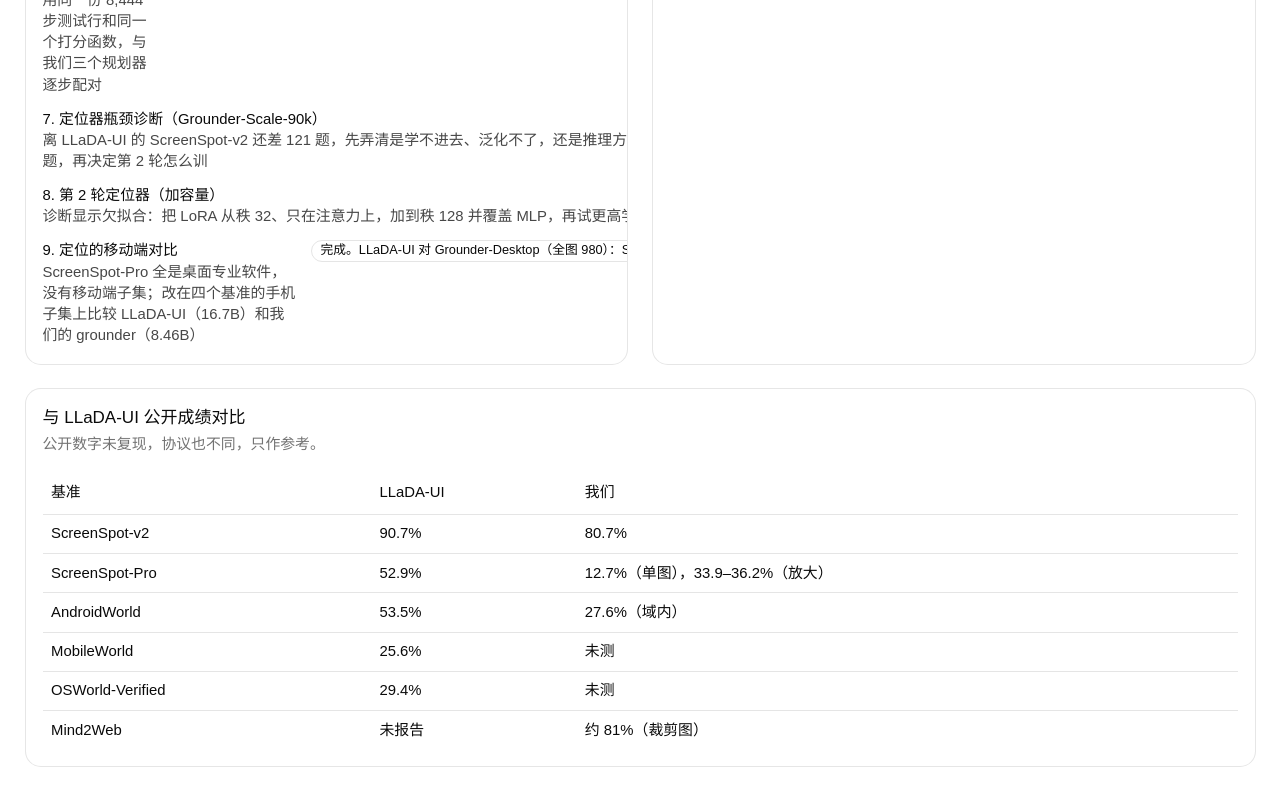
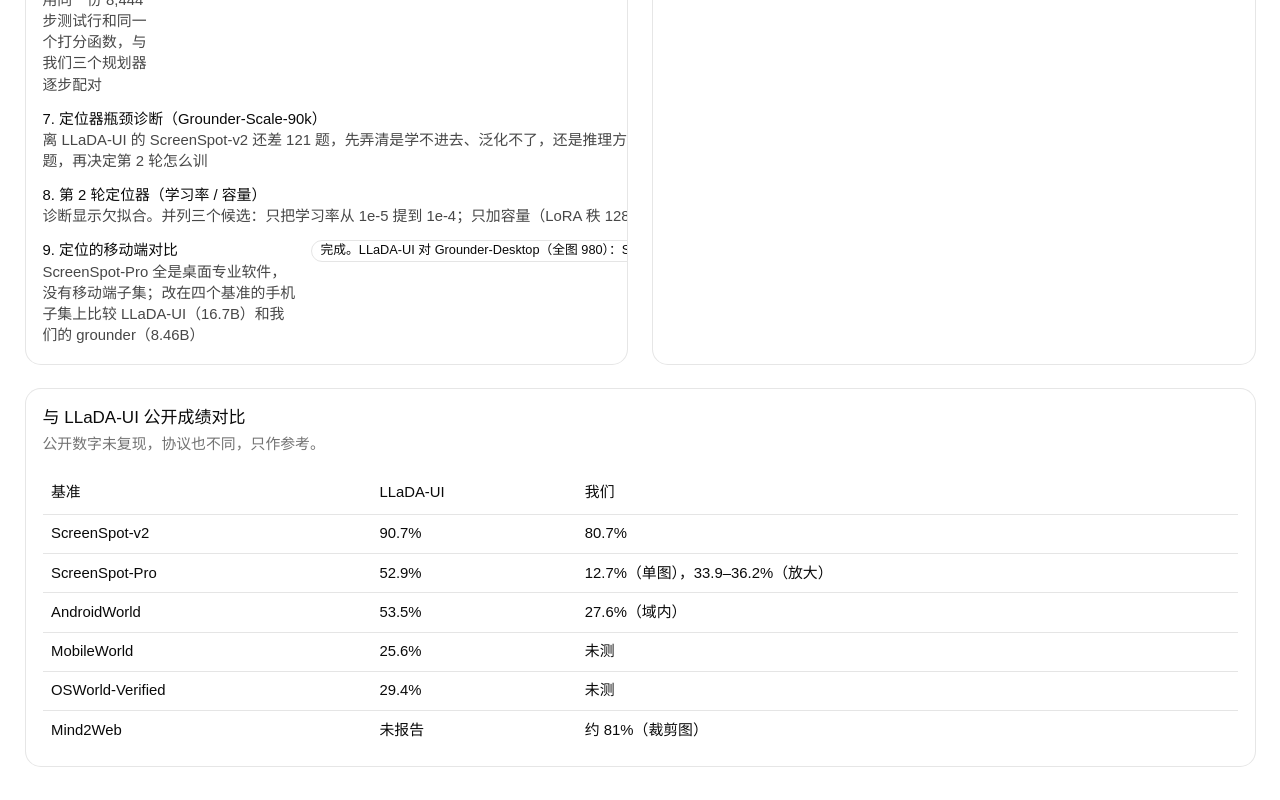
Before and after one commit to moeleak/train-tracer, a React (Vite) app: page / in a window 1280 px wide. Shown: the part 837-1637 px from the top of the page. Built offline with nearby package versions, Linux system fonts and the light colour scheme.

Commit message:
docs: round-2 grounder plan with learning-rate and capacity screening

```diff
--- a/src/data/experiments.ts
+++ b/src/data/experiments.ts
@@ -113,7 +113,7 @@ export const nextSteps = [
   { title: "评测 AndroidControl 测试集", why: "SelfLearn、SelfLearn-AC14k、SelfLearn-ACFull 三个规划器配对比较", state: "完成（11-12）：步准确率 33.73% / 51.29% / 56.83%；全集比 14k 抽样 +5.5 点 [4.8, 6.3]，比不加 +23.1 点，均显著。只说明 AndroidControl 域内有提升，AndroidWorld 待评" },
   { title: "LLaDA-UI 在 AndroidControl 测试集上", why: "LLaDA-UI 的论文没有报告 AndroidControl；用同一份 8,444 步测试行和同一个打分函数，与我们三个规划器逐步配对", state: "完成。步准确率：LLaDA-UI 45.9%，SelfLearn 33.7%，SelfLearn-AC14k 51.3%，SelfLearn-ACFull 56.8%，三组配对都显著。LLaDA-UI 高于没用过 AndroidControl 数据的 SelfLearn，低于两个在 AndroidControl 上微调过的模型（域内）。LLaDA-UI 点击更准（52.8% 对 50.3%），输在滚动、打开 app、返回。它有 11% 的输出被公开的 HF 解码提前截断，按协议记错；只看未截断的步是 51.5%（有选择偏差）" },
   { title: "定位器瓶颈诊断（Grounder-Scale-90k）", why: "离 LLaDA-UI 的 ScreenSpot-v2 还差 121 题，先弄清是学不进去、泛化不了，还是推理方式的问题，再决定第 2 轮怎么训", state: "完成（11-15）。它在自己训练过的 OS-Atlas 行上也只答对 68.5%，和没见过的验证行（67%）差不多，属于欠拟合；ScreenSpot-v2 的差距 121 题里 92 题是图标；独错题里六成是点错元素（多是相邻的同类图标），三成是按字面找文字，差一点的只有 2/40；网格 98 和两次放大都不能挽回（1,028、1,042 对 1,046）" },
-  { title: "第 2 轮定位器（加容量）", why: "诊断显示欠拟合：把 LoRA 从秩 32、只在注意力上，加到秩 128 并覆盖 MLP，再试更高学习率和不丢行的打包", state: "8 卡套件已备好、未训练：Grounder-Wide-r128、Grounder-Wide-r128-LR5x、Grounder-Wide-r128-LR5x-AllRows，等决定训哪个" },
+  { title: "第 2 轮定位器（学习率 / 容量）", why: "诊断显示欠拟合。并列三个候选：只把学习率从 1e-5 提到 1e-4；只加容量（LoRA 秩 128 并覆盖 MLP）；两者都改。先各跑 1,500 步的短程筛选，按事先定好的规则看训练行拟合和验证集，再选一个跑满", state: "8 卡套件已备好、未训练：四个筛选（约 12 小时）可直接开训；跑满约 19 小时（只改学习率）或 30 小时（加容量）。全参数方案评估过，本轮不做" },
   { title: "定位的移动端对比", why: "ScreenSpot-Pro 全是桌面专业软件，没有移动端子集；改在四个基准的手机子集上比较 LLaDA-UI（16.7B）和我们的 grounder（8.46B）", state: "完成。LLaDA-UI 对 Grounder-Desktop（全图 980）：ScreenSpot-V2 mobile 91.8 对 86.0，MMBench-GUI L2 手机 87.2 对 66.6，UI-I2E-Bench mobile 81.3 对 67.4，VenusBench-GD mobile 77.1 对 46.4，四项都显著。LLaDA-UI 在 ScreenSpot-V2 全集本地复现 91.75（论文 90.7）。ScreenSpot-Pro 按相同题集更正：全集 1,581 题上 Grounder-Base 5.44%，Grounder-Desktop 7.59%" },
 ]
 
```
